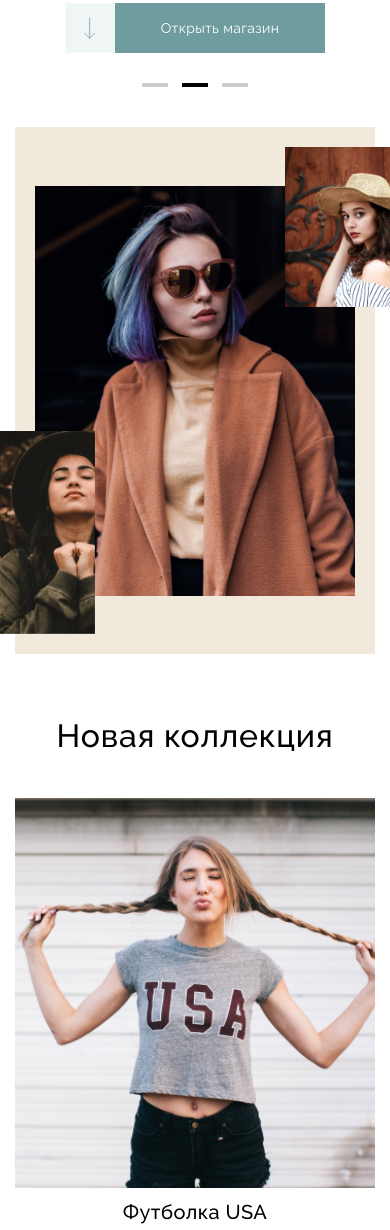
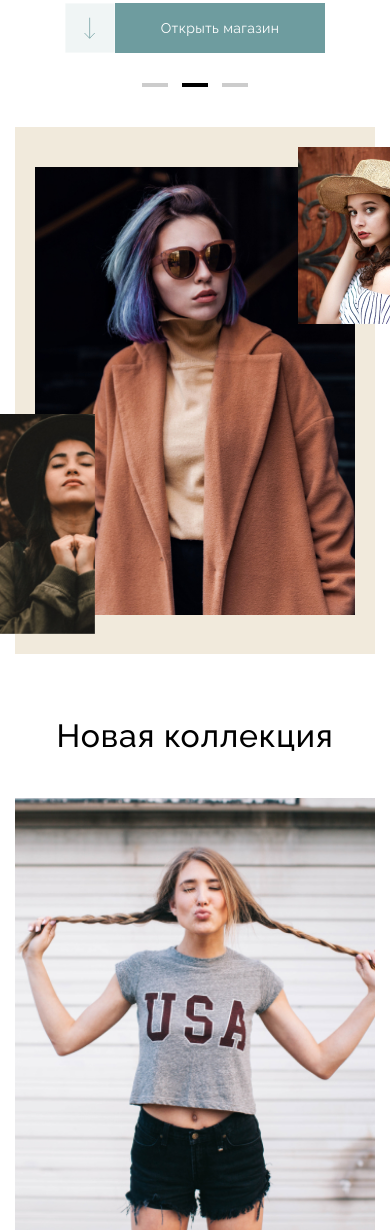
Before and after one commit to Sabirov-Amir/webpage-Womazing, a plain HTML site: page index.html in a window 390 px wide. Shown: the part 276-1506 px from the top of the page. Drawn offline with nearby package versions, Linux system fonts and the light colour scheme.

Commit message:
update code

```diff
--- a/index.html
+++ b/index.html
@@ -23,19 +23,13 @@
             <div class="container">
                 <div class="header__wrap">
                     <div class="header__logo">
-                        <!-- <div class="header__icon">
-                            <a data-goto=".about" class="header__icon navigation" href="##"></a>
-                        </div>
-                        <a data-goto=".about" class="header__text navigation" href="##">
-                            Womazing
-                        </a> -->
                         <div class="header__icon">
                             <a href="https://sabirov-amir.github.io/webpage-Womazing/">
                                 <img src="img/header/icon.svg" alt="">
                             </a>
                         </div>
                         <div class="header__text">
-                            <a class="header__text" href="https://sabirov-amir.github.io/webpage-Womazing/">
+                            <a href="https://sabirov-amir.github.io/webpage-Womazing/">
                                 Womazing
                             </a>
                         </div>
@@ -162,11 +156,9 @@
             <div class="collection">
                 <div class="container">
                     <div class="collection__wrap">
-
                         <div class="collection__header">
                             Новая коллекция
                         </div>
-
                         <div class="collection__column">
                             <div class="collection__item">
                                 <div class="collection__image">
@@ -208,11 +200,9 @@
                                 </div>
                             </div>
                         </div>
-
                         <div class="collection__button button">
                             <a href="##">Открыть магазин</a>
                         </div>
-
                     </div>
                 </div>
             </div>
--- a/scss/adaptive.scss
+++ b/scss/adaptive.scss
@@ -70,7 +70,6 @@
                 align-items: center;
                 padding-top: 2px;
             }
-
         }
 
         &__burger {
@@ -218,7 +217,6 @@
         &__wrap {
             padding-top: 40px;
             height: 870px; // height: 830px + padding-top: 40;
-            min-width: 0px;
             display: flex;
             flex-direction: column;
             justify-content: space-between;
@@ -286,6 +284,7 @@
             width: 100%;
             height: 100%;
             background: #F1EADC;
+            //background: #fff;
             position: relative; // for .about__image-up/down
 
             display: flex;
@@ -303,34 +302,50 @@
         &__slide-image {
         }
 
+        // &__image {
+        //     overflow: hidden;
+        //     img {
+        //         width: 100%;
+        //         max-height: 410px;
+        //         object-fit: cover;
+        //         object-position: 0px 0px;
+        //     }
+        // }
+
         &__image {
             overflow: hidden;
+            padding: 70% 0%;
+            position: relative;
             img {
                 width: 100%;
-                max-height: 410px;
+                height: 100%;
                 object-fit: cover;
                 object-position: 0px 0px;
+                position: absolute;
+                top: 0;
+                left: 0;
             }
         }
 
         &__image-up {
             position: absolute;
             top: 20px;
-            right: -70px;
+            right: -120px;
             z-index: 1;
             img {
-                width: 160px;
+                width: 197px;
+                object-position: -20px -20px;
             }
         }
 
         &__image-down {
             position: absolute;
             bottom: 20px;
-            left: -60px;
+            left: -70px;
             z-index: 1;
             img {
-                max-width: 140px;
-                min-height: 170px;
+                width: 150px;
+                height: 220px;
             }
         }
     }
@@ -376,10 +391,6 @@
         }
     }
 
-    .swiper-horizontal>.swiper-pagination-bullet {
-        margin: 0;
-    }
-
     // ---------------------------------- collection 576 - done
 
     .collection {
@@ -416,14 +427,32 @@
             }
         }
 
+        // &__image {
+        //     width: 100%;
+        //     a {
+        //         display: block;
+        //         img {
+        //             width: 100%;
+        //             max-height: 390px;
+        //             object-fit: cover;
+        //         }
+        //     }
+        // }
+
         &__image {
-            width: 100%;
             a {
                 display: block;
+                overflow: hidden;
+                padding: 60% 0%;
+                position: relative;
                 img {
                     width: 100%;
-                    max-height: 390px;
+                    height: 100%;
                     object-fit: cover;
+                    object-position: 0px -40px;
+                    position: absolute;
+                    top: 0;
+                    left: 0;
                 }
             }
         }
--- a/scss/style.scss
+++ b/scss/style.scss
@@ -111,7 +111,6 @@ body.lock {
             font-size: 15px;
             letter-spacing: 0.3px;
         }
-
         &_color {
             a {
                 color: #6E9C9F;
@@ -296,10 +295,6 @@ body.lock {
     }
 }
 
-.swiper-horizontal>.swiper-pagination-bullet {
-    margin: 0;
-}
-
 //----------------------------------------------------------------------- collection
 
 .collection {
@@ -349,7 +344,6 @@ body.lock {
         font-weight: 500;
         line-height: 21px;
         letter-spacing: 0.3px;
-
         span {
             color: #9C9C9C;
             text-decoration: line-through;
```
Also changed, not shown: css/adaptive.css, css/style.css, img/collection/girl-hover.jpg (deleted), img/collection/girl-hover.png (deleted).
